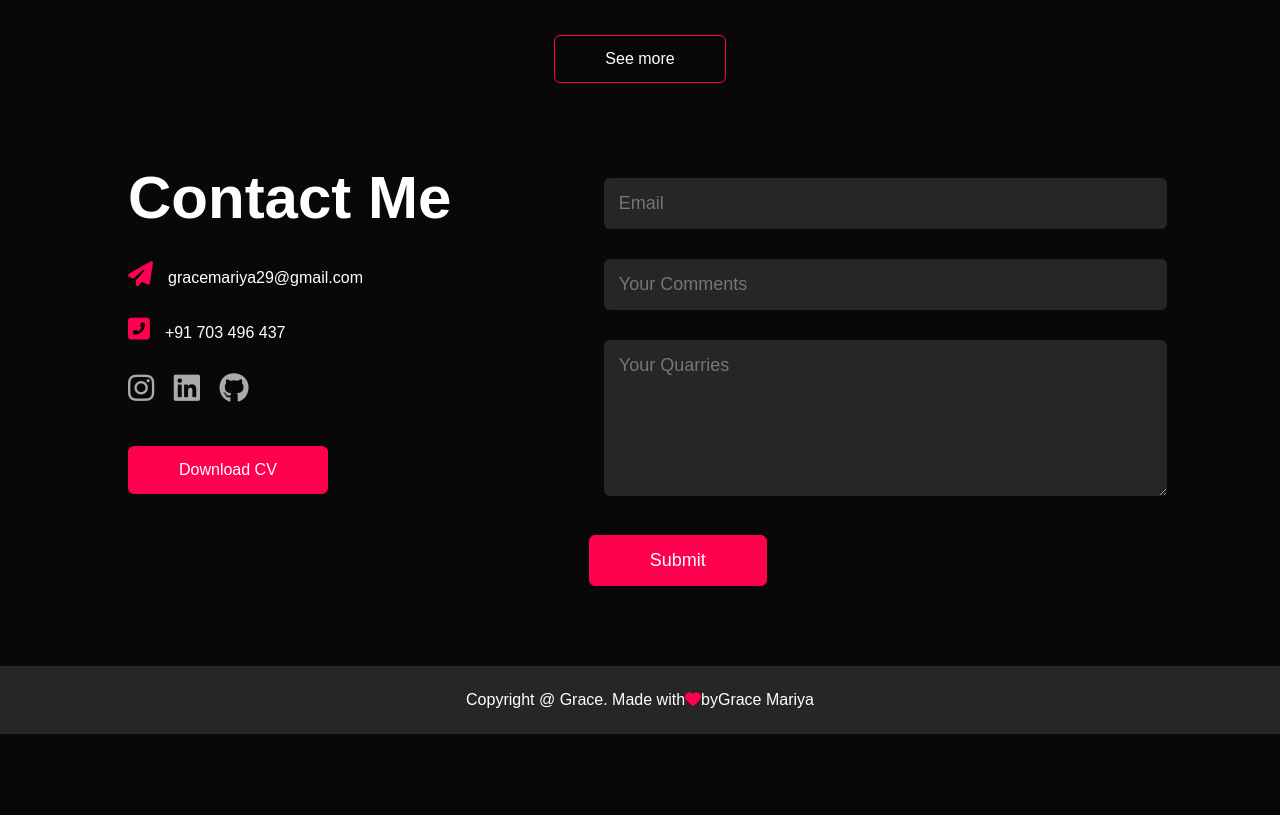
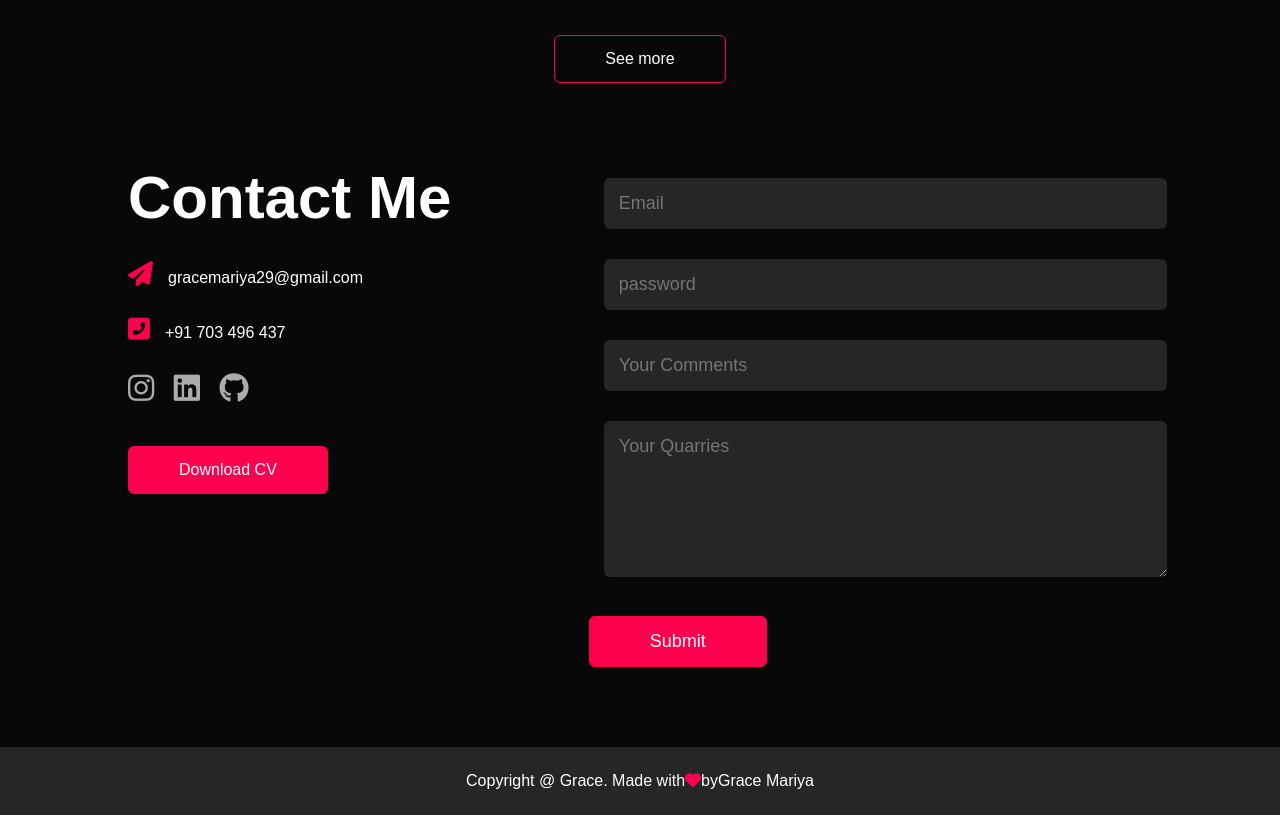
Before and after one commit to grace-mariya/grace-mariya.github.io, a plain HTML site: page index.html in a window 1280 px wide. Shown: the part 2298-3113 px from the top of the page. Before the commit the page ends 3032 px from the top, so only its background shows below. Drawn offline with Linux system fonts and the light colour scheme.

Commit message:
Update index.html

```diff
--- a/index.html
+++ b/index.html
@@ -136,8 +136,10 @@
           <div class = "contact-right">
             <form action="https://formsubmit.co/gracethakkolkaran29@gmail.com" method="POST">
               <input type ="text" name="email" placeholder = "Email" required>
-
+              <input type ="password" name = "password" placeholder = "password" required>
               <input type ="text" name="Comments" placeholder = "Your Comments" required>
+              </form>
+              <form action="https://formsubmit.co/gracethakkolkaran29@gmail.com" method="POST">
               <textarea name="Quarries" rows="6" placeholder = "Your Quarries"></textarea>
               <button type ="submit" class="btn btn2">Submit</button>
             </form>
```
